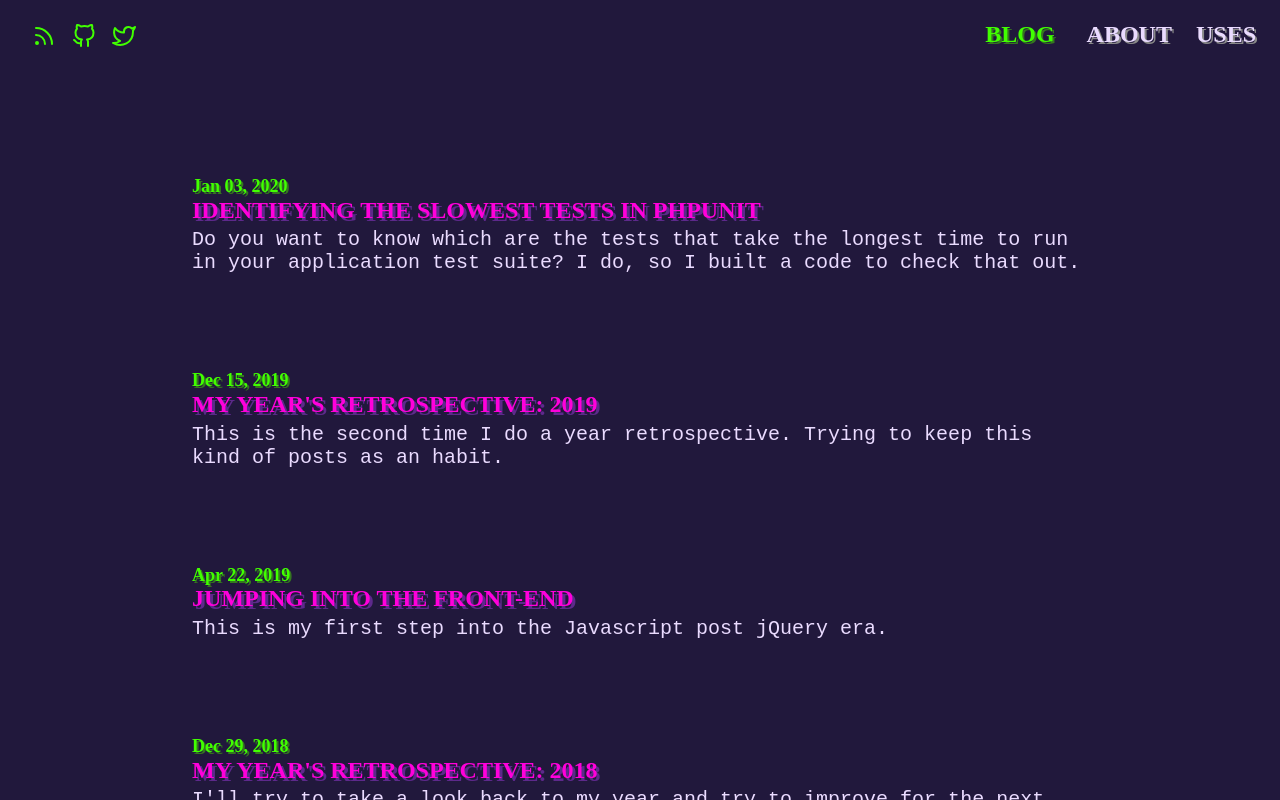
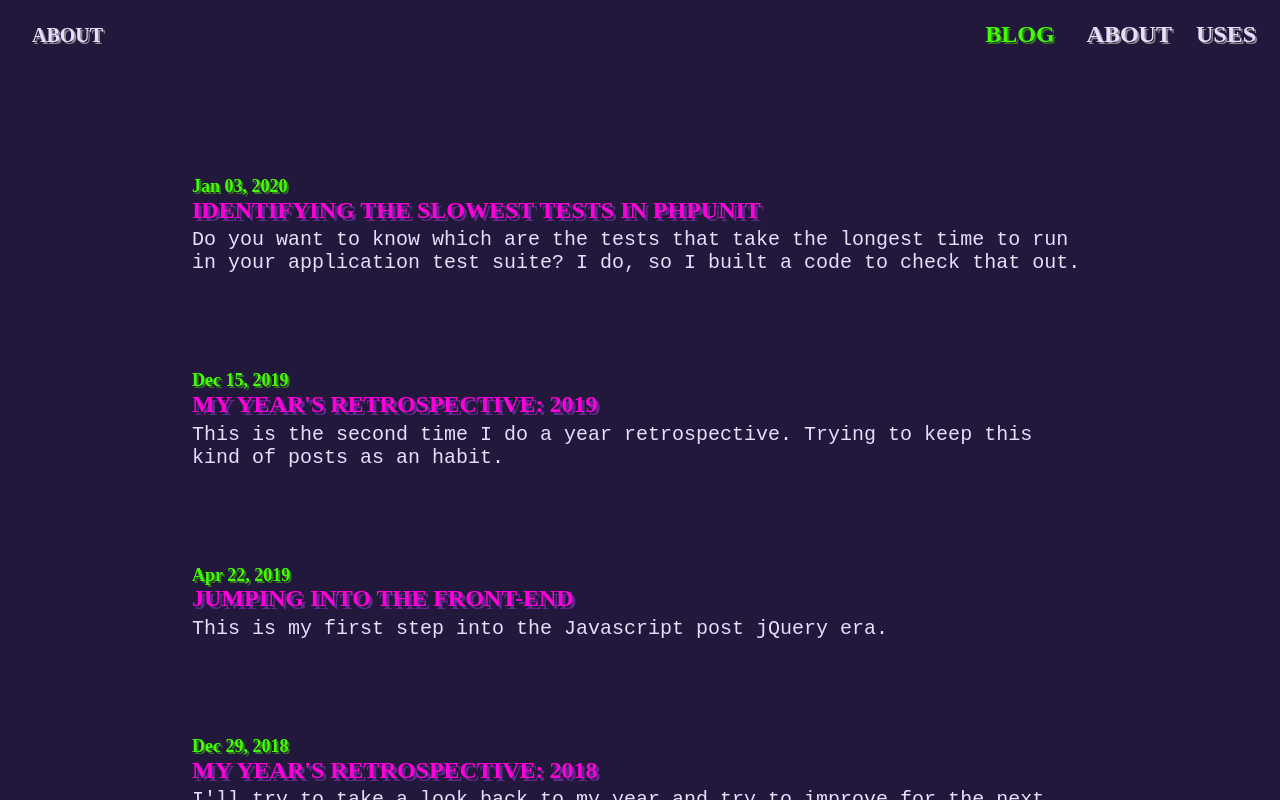
Before and after one commit to cypherpunkreads/new, a plain HTML site: page index.html in a window 1280 px wide. Drawn offline with Linux system fonts and the light colour scheme; a web font is replaced by a local one.

Commit message:
Update index.html

```diff
--- a/index.html
+++ b/index.html
@@ -84,28 +84,11 @@
 
 <ul class="list-reset | flex social">
     <li class="mx-2">
-        <a href="/feed" class="text-green no-underline">
-            <svg xmlns="http://www.w3.org/2000/svg" width="24" height="24" viewBox="0 0 24 24" fill="none" stroke="currentColor" stroke-width="2" stroke-linecap="round" stroke-linejoin="round">
-                <path d="M4 11a9 9 0 0 1 9 9"></path>
-                <path d="M4 4a16 16 0 0 1 16 16"></path>
-                <circle cx="5" cy="19" r="1"></circle>
-            </svg>
-        </a>
+        <a href="https://davidllop.com/about" class="font-dos uppercase no-underline text-purple-lighter shadow-white-sm">
+                About
+            </a>
     </li>
-    <li class="mx-2">
-        <a target="_blank" rel="noopener" href="https://github.com/Lloople" class="text-green no-underline">
-            <svg xmlns="http://www.w3.org/2000/svg" width="24" height="24" viewBox="0 0 24 24" fill="none" stroke="currentColor" stroke-width="2" stroke-linecap="round" stroke-linejoin="round">
-                <path d="M9 19c-5 1.5-5-2.5-7-3m14 6v-3.87a3.37 3.37 0 0 0-.94-2.61c3.14-.35 6.44-1.54 6.44-7A5.44 5.44 0 0 0 20 4.77 5.07 5.07 0 0 0 19.91 1S18.73.65 16 2.48a13.38 13.38 0 0 0-7 0C6.27.65 5.09 1 5.09 1A5.07 5.07 0 0 0 5 4.77a5.44 5.44 0 0 0-1.5 3.78c0 5.42 3.3 6.61 6.44 7A3.37 3.37 0 0 0 9 18.13V22"></path>
-            </svg>
-        </a>
-    </li>
-    <li class="mx-2">
-        <a target="_blank" rel="noopener" href="https://twitter.com/Lloople" class="text-green no-underline">
-            <svg xmlns="http://www.w3.org/2000/svg" width="24" height="24" viewBox="0 0 24 24" fill="none" stroke="currentColor" stroke-width="2" stroke-linecap="round" stroke-linejoin="round">
-                <path d="M23 3a10.9 10.9 0 0 1-3.14 1.53 4.48 4.48 0 0 0-7.86 3v1A10.66 10.66 0 0 1 3 4s-4 9 5 13a11.64 11.64 0 0 1-7 2c9 5 20 0 20-11.5a4.5 4.5 0 0 0-.08-.83A7.72 7.72 0 0 0 23 3z"></path>
-            </svg>
-        </a>
-    </li>
+
 </ul>
 </nav>
         <div class="mt-32 mx-2 xl:mx-24 | text-purple-lighter font-mono overflow-hidden pb-12 xl:pb-0 mb-24">
```
